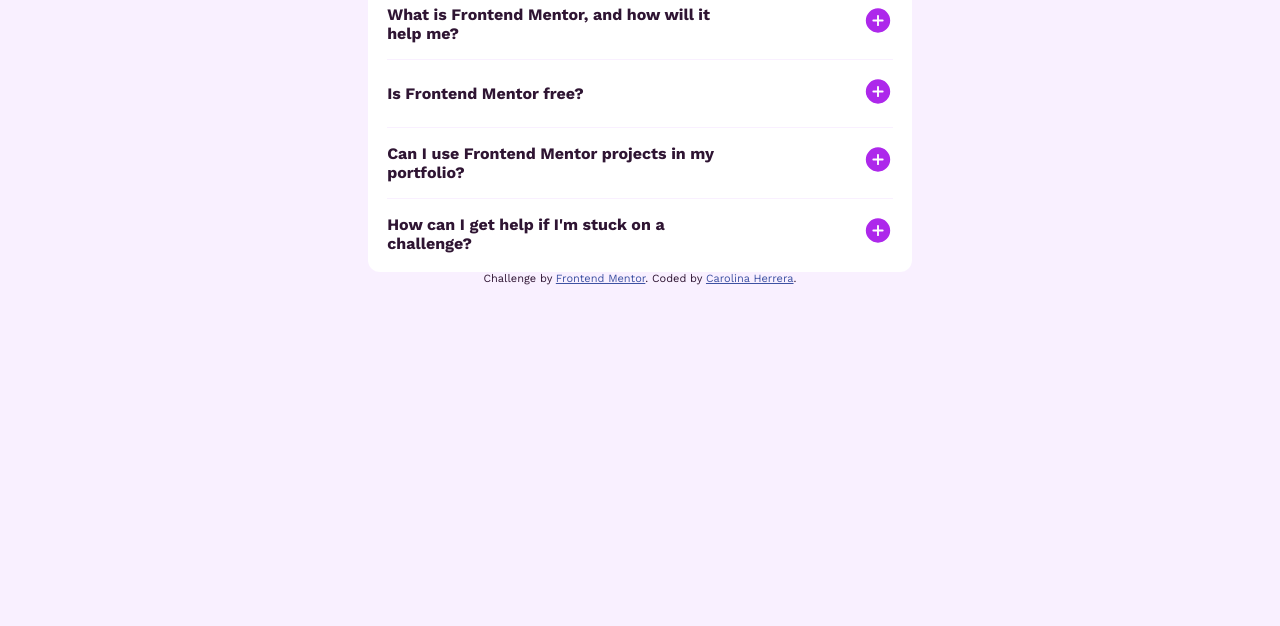
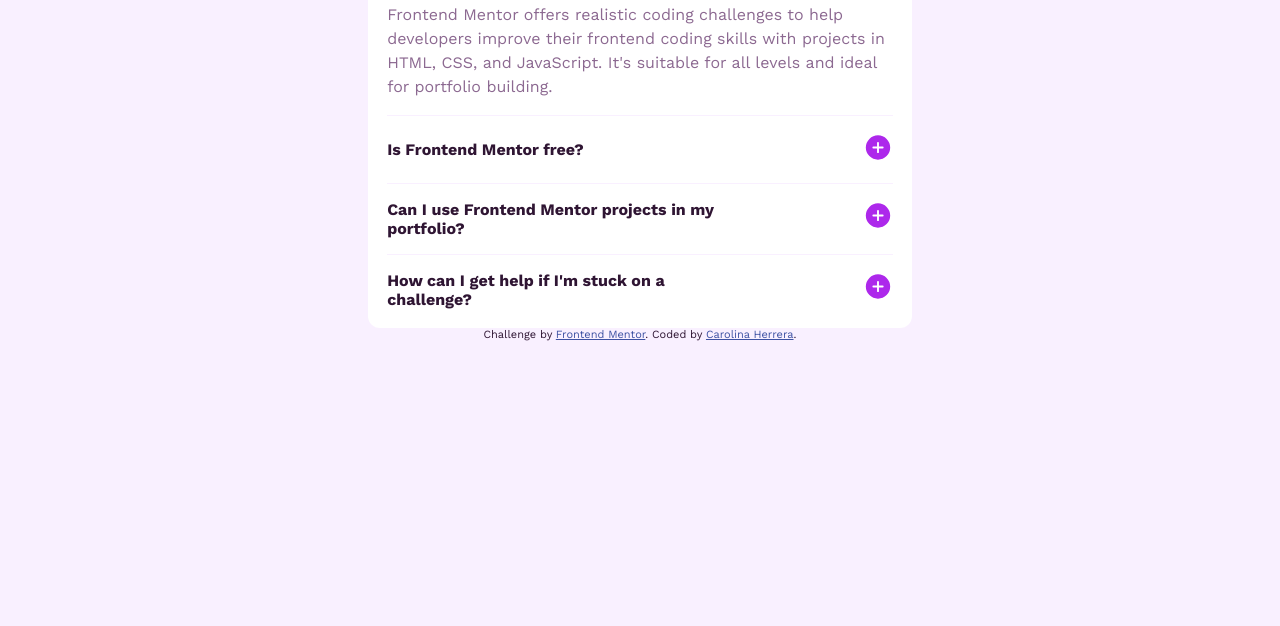
Before and after one commit to CaroHerrera6/faq-accordion-main-challenge, a plain HTML site: page index.html in a window 1280 px wide. Shown: the part 414-1040 px from the top of the page. Drawn offline with Linux system fonts and the light colour scheme.

Commit message:
Second commit

```diff
--- a/index.html
+++ b/index.html
@@ -35,11 +35,11 @@
                 >What is Frontend Mentor, and how will it help me?</span
               >
               <span class="show-hide">
-                <img class="icon" src="./assets/images/icon-plus.svg" /> </span
+                <img class="icon" src="./assets/images/icon-minus.svg" /> </span
             ></span>
 
             <span class="answer">
-              <p class="answer-text">
+              <p class="answer-text-first">
                 Frontend Mentor offers realistic coding challenges to help
                 developers improve their frontend coding skills with projects in
                 HTML, CSS, and JavaScript. It's suitable for all levels and
--- a/script.js
+++ b/script.js
@@ -2,13 +2,16 @@ const SHOW_HIDE = document.querySelectorAll(".question");
 
 SHOW_HIDE.forEach((answer) => {
   answer.addEventListener("click", () => {
+    // const FRST_BTN = answer.parentElement.querySelector(".answer-text-first");
     const ANS_BTN = answer.parentElement.querySelector(".answer-text");
     const IMG_BTN = answer.querySelector(".icon");
     const IS_VISIBLE = getComputedStyle(ANS_BTN).display === "block";
+    // const IS_IT_THERE = getComputedStyle(FRST_BTN).display === "block";
 
     //toggle visibility
 
     ANS_BTN.style.display = IS_VISIBLE ? "none" : "block";
+    // FRST_BTN.style.display = IS_IT_THERE ? "block" : "none";
 
     //toggle icon
 
--- a/style.css
+++ b/style.css
@@ -52,6 +52,9 @@ p {
 }
 .answer-text {
   max-width: 100%;
+}
+.answer-text-first {
+  display: block;
 }
 .back-img {
   position: absolute;
```
